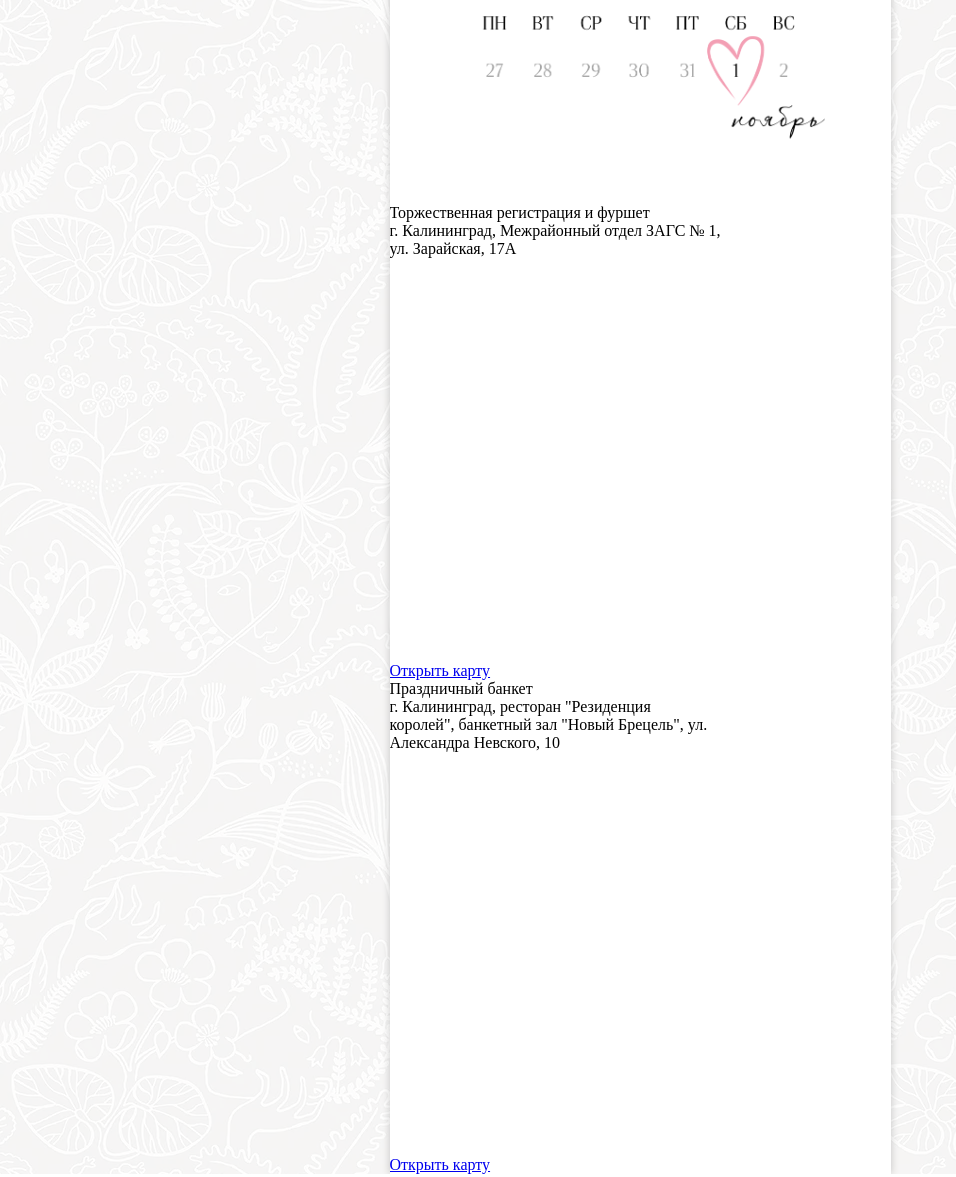
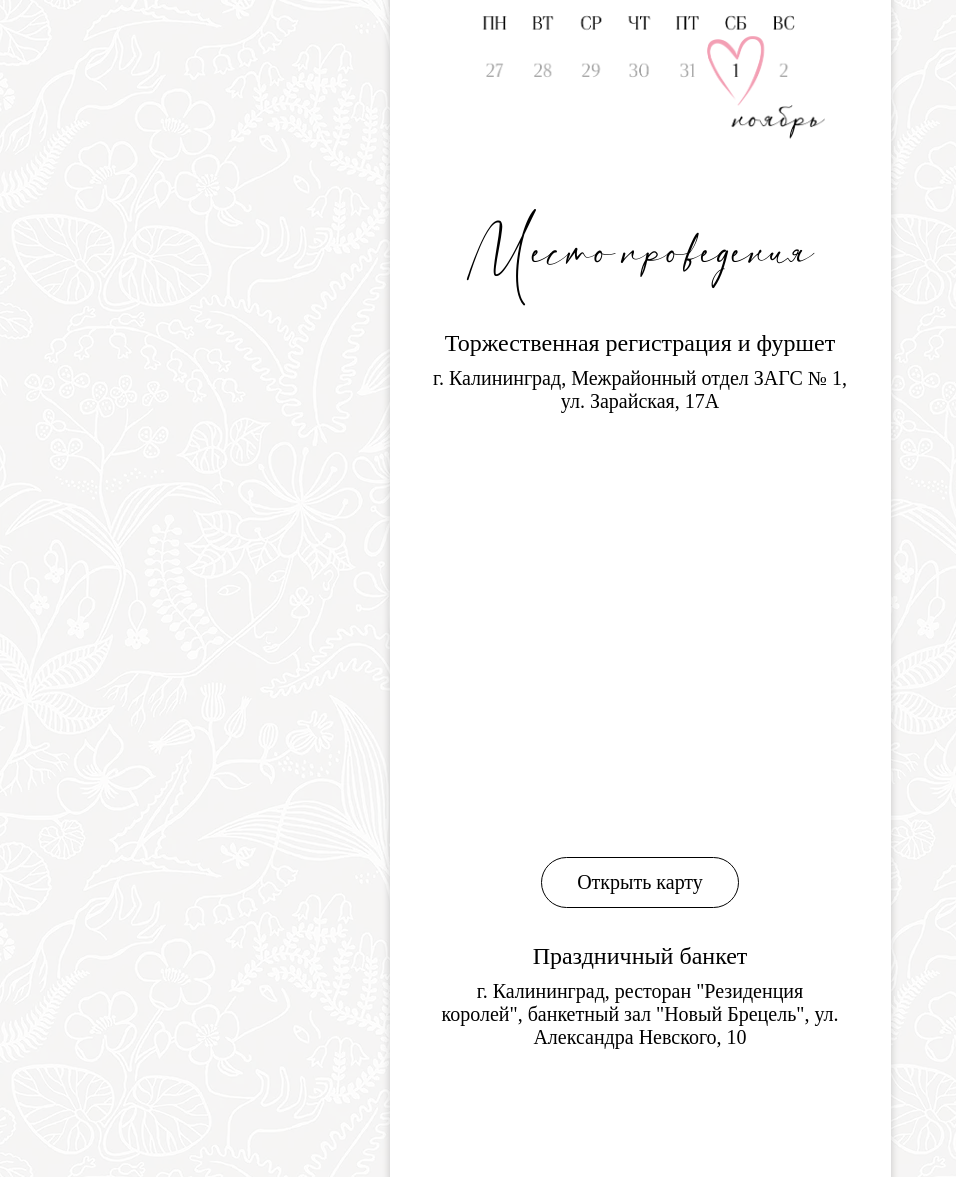
Before and after one commit to ILSNV/wedding_1, a website: page app/index.html in a window 1280 px wide. Shown: the part 1256-2433 px from the top of the page, without its empty margins (0-956 px from the left). Drawn offline with Linux system fonts and the light colour scheme; a web font is replaced by a local one.

Commit message:
style: add styles and responsiceness for the place block

```diff
--- a/app/index.html
+++ b/app/index.html
@@ -83,9 +83,9 @@
         </div>
 
         <div class="place">
-            <p class="place__title"></p>
+            <p class="place__title">Место проведения</p>
 
-            <div class="place__content">
+            <div class="place__content mb-35">
                 <p class="place__name">Торжественная регистрация и фуршет</p>
                 <p class="place__address">
                     г. Калининград, Межрайонный отдел ЗАГС № 1, <br>
@@ -96,9 +96,9 @@
                         src="https://yandex.ru/map-widget/v1/?um=constructor%3A6388c33bc3d98f9b21af7d8c1e7a83b13795ecffc55c3c7808dca9fe2f9086a3&amp;source=constructor"
                         width="500" height="400" frameborder="0"></iframe>
                 </div>
-                <div class="place__actions">
-                    <a href="https://yandex.com/maps/-/CHhEACoo" target="_blank" class="place__link">Открыть карту</a>
-                </div>
+
+                <a href="https://yandex.com/maps/-/CHhEACoo" target="_blank" class="place__link">Открыть карту</a>
+
             </div>
 
             <div class="place__content">
@@ -113,11 +113,11 @@
                         src="https://yandex.ru/map-widget/v1/?um=constructor%3Aec05df31667b7a0bbda58aaf8db741dd67c32df769dc7f2967f2b9f691bab9c2&amp;source=constructor"
                         width="500" height="400" frameborder="0"></iframe>
                 </div>
-                <div class="place__actions">
-                    <a href="https://yandex.com/maps/-/CHhEAP9t" target="_blank" class="place__link">
-                        Открыть карту
-                    </a>
-                </div>
+
+                <a href="https://yandex.com/maps/-/CHhEAP9t" target="_blank" class="place__link">
+                    Открыть карту
+                </a>
+
             </div>
         </div>
     </div>
--- a/app/scss/style.scss
+++ b/app/scss/style.scss
@@ -287,7 +287,50 @@ body {
     }
 }
 
-@media (min-width: 501px) and (max-height: 850px){
+.place {
+    position: relative;
+    z-index: 2;
+    padding-bottom: 80px;
+
+    &__title {
+        font-size: clamp(2.625rem, 0.968rem + 8.29vw, 3.563rem);
+        text-align: center;
+        font-family: 'Mr';
+        margin-bottom: 20px;
+    }
+
+    &__content {
+        text-align: center;
+    }
+
+    &__name {
+        font-size: clamp(1.063rem, 0.289rem + 3.87vw, 1.5rem);
+        margin-bottom: 10px;
+    }
+
+    &__address {
+        margin-bottom: 20px;
+        font-size: clamp(0.938rem, 0.385rem + 2.76vw, 1.25rem);
+    }
+
+    &__link {
+        text-decoration: none;
+        font-size: clamp(0.938rem, 0.385rem + 2.76vw, 1.25rem);
+        color: #000;
+        border: 1px solid #000;
+        border-radius: 50px;
+        padding: 13px 35px;
+        display: inline-block;
+        margin-top: 20px;
+    }
+
+}
+
+.mb-35 {
+    margin-bottom: 35px;
+}
+
+@media (min-width: 501px) and (max-height: 850px) {
     .header__name {
         padding-top: 30px;
     }
@@ -303,19 +346,19 @@ body {
     }
 }
 
-@media (max-width: 500px) and (max-height: 900px){
+@media (max-width: 500px) and (max-height: 900px) {
     .header__name {
         padding-top: 50px;
     }
 }
 
-@media (max-width: 500px) and (max-height: 850px){
+@media (max-width: 500px) and (max-height: 850px) {
     .header__bottom-date {
         padding-top: 50px;
     }
 }
 
-@media (max-width: 500px) and (max-height: 800px){
+@media (max-width: 500px) and (max-height: 800px) {
     .header__name {
         padding-top: 30px;
     }
@@ -325,13 +368,13 @@ body {
     }
 }
 
-@media (max-width: 500px) and (max-height: 750px){
+@media (max-width: 500px) and (max-height: 750px) {
     .header {
         height: 780px;
     }
 }
 
-@media (max-width: 450px) and (max-height: 750px){
+@media (max-width: 450px) and (max-height: 750px) {
     .header {
         height: 100svh;
     }
@@ -352,6 +395,12 @@ body {
     }
 }
 
+@media (max-width: 400px){
+    .place__map iframe {
+        height: 300px;
+    }
+}
+
 @media (max-width: 350px) {
     .header__name {
         max-width: 162px;
@@ -362,7 +411,7 @@ body {
     }
 }
 
-@media (max-width: 350px) and (max-height: 600px){
+@media (max-width: 350px) and (max-height: 600px) {
     .header__name {
         padding-top: 20px;
     }
```
Also changed, not shown: app/css/style.min.css.
